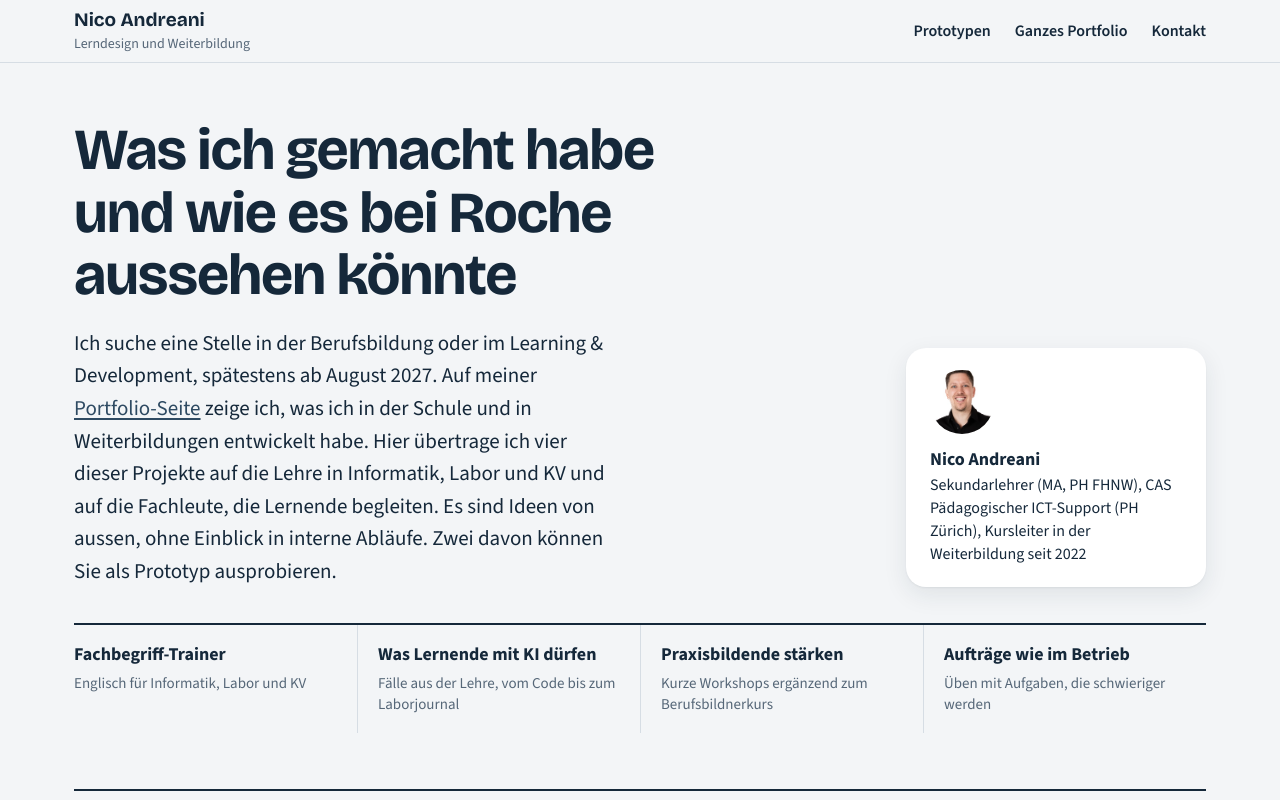
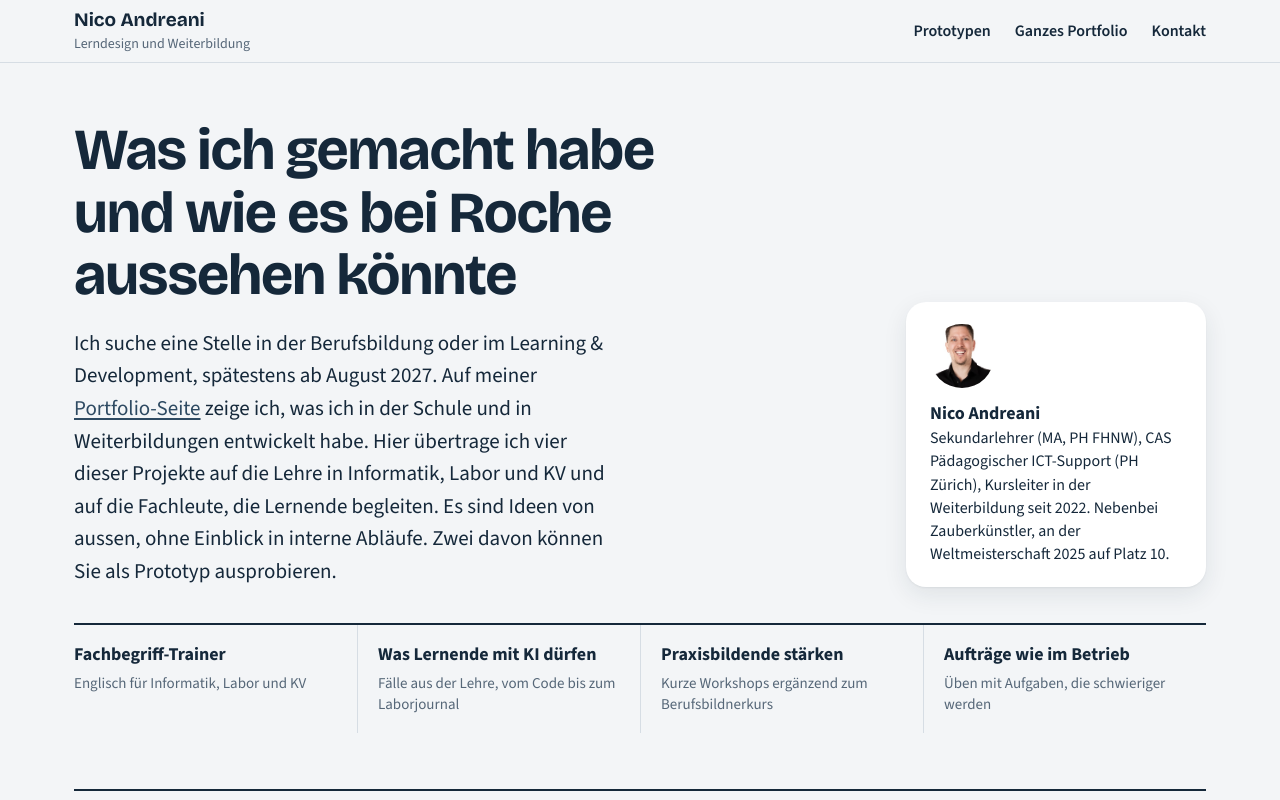
Before and after one commit to zauberernico-sys/portfolio, a plain HTML site: page roche/index.html in a window 1280 px wide. Shown: the top 800 px of the page. Drawn offline with nearby package versions, Linux system fonts and the light colour scheme.

Commit message:
PDF ohne weiche Schatten, Zauberkunst-Zeile auf Roche-Seite
Co-Authored-By: Claude Opus 5.5 <noreply@anthropic.com>
Claude-Session: https://claude.ai/code/session_014XkfFDuSjJmJmkreTr4ADN

```diff
--- a/roche/index.html
+++ b/roche/index.html
@@ -307,7 +307,7 @@ footer p{max-width:none;margin:0}
       </div>
       <aside>
         <img src="../img/portrait.jpg" alt="Porträt Nico Andreani" width="64" height="64">
-        <p><b>Nico Andreani</b>Sekundarlehrer (MA, PH FHNW), CAS Pädagogischer ICT-Support (PH Zürich), Kursleiter in der Weiterbildung seit 2022</p>
+        <p><b>Nico Andreani</b>Sekundarlehrer (MA, PH FHNW), CAS Pädagogischer ICT-Support (PH Zürich), Kursleiter in der Weiterbildung seit 2022. Nebenbei Zauberkünstler, an der Weltmeisterschaft 2025 auf Platz 10.</p>
       </aside>
     </div>
 
```
Also changed, not shown: 1 other file.
